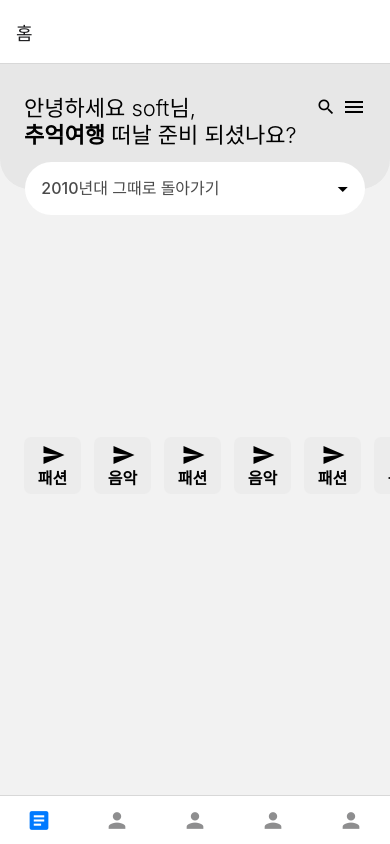
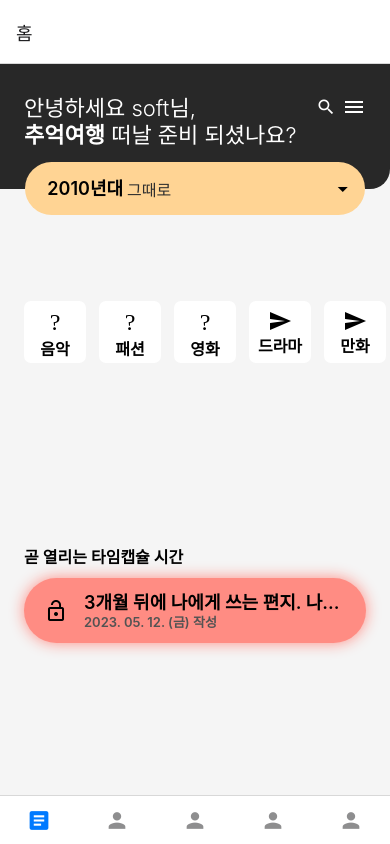
Before and after one commit to Neordinary4th-TimeTravel/TimeTravel_Front, a React Native app: screen /Home in a window 390 px wide. Built offline with nearby package versions, Linux system fonts and the light colour scheme.

Commit message:
[FEAT] Create Home Screen Date 컴포넌트 추가

```diff
--- /dev/null
+++ b/src/screens/HomeScreen/HomeDate.tsx
@@ -0,0 +1,236 @@
+import React, {useState, useEffect} from 'react';
+import {styled} from 'styled-components/native';
+import MaterialIcons from 'react-native-vector-icons/MaterialIcons';
+import {Modal} from 'react-native';
+
+interface HomeDateProps {
+  lockDate: string;
+  createDate: string;
+}
+
+function HomeDate({lockDate, createDate}: HomeDateProps) {
+  const [visible, setVisible] = useState<boolean>(false);
+  const [remainingTime, setRemainingTime] = useState<string>('');
+
+  // 2023-05-12 => 2023.05.12 (금) 작성 으로 변경
+  const createDateObj = new Date(createDate);
+  const formattedCreateDate =
+    createDateObj.toLocaleDateString('ko-KR', {
+      year: 'numeric',
+      month: '2-digit',
+      day: '2-digit',
+      weekday: 'short',
+    }) + ' 작성';
+
+  // 남은 시간 계산
+  // remaingTime이 변할때마다 리렌더링 (1분단위)
+  useEffect(() => {
+    const interval = setInterval(() => {
+      const currentDate = new Date();
+      const lockDateObj = new Date(lockDate);
+      const timeDiff = lockDateObj.getTime() - currentDate.getTime();
+
+      if (timeDiff >= 0) {
+        const days = Math.floor(timeDiff / (1000 * 60 * 60 * 24));
+        const hours = Math.floor(
+          (timeDiff % (1000 * 60 * 60 * 24)) / (1000 * 60 * 60),
+        );
+        const minutes = Math.floor((timeDiff % (1000 * 60 * 60)) / (1000 * 60));
+
+        setRemainingTime(`${days}일, ${hours}시간 ${minutes}분 뒤 오픈`);
+      } else {
+        setRemainingTime('');
+      }
+    }, 60000);
+
+    return () => clearInterval(interval);
+  }, [lockDate]);
+
+  const showDialog = () => {
+    const lockDateTime = new Date(lockDate);
+    const currentDate = new Date();
+
+    console.log(lockDateTime);
+    if (lockDateTime <= currentDate) {
+      setVisible(true);
+    }
+  };
+
+  const handleCancel = () => setVisible(false);
+
+  return (
+    <>
+      <StyledView>
+        <DateTitle>곧 열리는 타임캡슐 시간</DateTitle>
+        {remainingTime ? (
+          <LockView onPress={showDialog}>
+            <MaterialIcons name="lock-outline" color="black" size={24} />
+            <DateView>
+              <LockDate>{remainingTime}</LockDate>
+              <CreateDate>{formattedCreateDate}</CreateDate>
+            </DateView>
+          </LockView>
+        ) : (
+          <LockOpenView onPress={showDialog}>
+            <MaterialIcons name="lock-open" color="black" size={24} />
+            <DateView>
+              <LockDate>3개월 뒤에 나에게 쓰는 편지. 나...</LockDate>
+              <CreateDate>{formattedCreateDate}</CreateDate>
+            </DateView>
+          </LockOpenView>
+        )}
+      </StyledView>
+      <Modal
+        visible={visible}
+        animationType="slide"
+        transparent={true}
+        onRequestClose={handleCancel}>
+        <ModalContent>
+          <ModalView>
+            <DialogTitle>주위의 사람들을 소중히 여기길</DialogTitle>
+            <DialogLine></DialogLine>
+            <DialogDescription>
+              실패를 두려워하지 마세요. 실패는 성공의 열쇠입니다. 성공하기
+              위해서는 실패와 실수로부터 배우고 성장하는 것이 필수입니다.
+            </DialogDescription>
+            <DialogDescription>
+              실패는 일시적인 것일 뿐이며, 그 속에는 소중한 교훈이 경험이 담겨
+              있습니다. 실패를 두려워하지 않고 도전하고 시도하는 용기를
+              가져주세요.
+            </DialogDescription>
+            <DialogDescription>{createDate}</DialogDescription>
+            <DialogButton onPress={handleCancel}>
+              <DialogButtonText>확인완료</DialogButtonText>
+            </DialogButton>
+          </ModalView>
+        </ModalContent>
+      </Modal>
+    </>
+  );
+}
+
+export default HomeDate;
+
+const StyledView = styled.View`
+  flex: 1;
+  padding-left: 24;
+  padding-top: 24;
+  padding-bottom: 24;
+  padding-right: 24;
+`;
+
+const DateTitle = styled.Text`
+  font-style: normal;
+  font-weight: 600;
+  font-size: 16;
+  line-height: 19;
+  color: #000000;
+`;
+
+const LockView = styled.TouchableOpacity`
+  height: 65;
+  flex-direction: row;
+  align-items: center;
+  border-radius: 50px;
+  padding-left: 20;
+  padding-top: 13;
+  padding-right: 46;
+  padding-bottom: 12;
+  margin-top: 11;
+  background: #ffd494;
+  box-shadow: 0px 0px 15px #ffd494;
+`;
+
+const LockOpenView = styled.TouchableOpacity`
+  height: 65;
+  flex-direction: row;
+  align-items: center;
+  border-radius: 50px;
+  padding-left: 20;
+  padding-top: 13;
+  padding-right: 46;
+  padding-bottom: 12;
+  margin-top: 11;
+  background: #ff8c83;
+  box-shadow: 0px 0px 15px #ff8c83;
+`;
+
+const DateView = styled.View`
+  margin-left: 16;
+`;
+
+const LockDate = styled.Text`
+  font-style: normal;
+  font-weight: 600;
+  font-size: 18;
+  line-height: 22;
+  color: #000000;
+`;
+
+const CreateDate = styled.Text`
+  font-style: normal;
+  font-weight: 600;
+  font-size: 13;
+  line-height: 16;
+  color: #535353;
+`;
+
+const ModalContent = styled.View`
+  flex: 1;
+  border-radius: 15px;
+  justify-content: center;
+  align-items: center;
+  background-color: rgba(0, 0, 0, 0.5);
+`;
+
+const ModalView = styled.View`
+  background-color: #fff;
+  width: 340;
+  height: 320;
+  border-radius: 15px;
+  justify-content: space-between;
+  align-items: flex-start;
+  padding-top: 23;
+  padding-left: 16;
+  padding-right: 20;
+  padding-bottom: 16;
+`;
+
+const DialogTitle = styled.Text`
+  font-style: normal;
+  font-weight: 600;
+  font-size: 20;
+  line-height: 24;
+  color: #000000;
+`;
+
+const DialogLine = styled.View`
+  width: 100%;
+  border: 0.6px solid #dbdbdb;
+`;
+
+const DialogDescription = styled.Text`
+  font-style: normal;
+  font-weight: 500;
+  font-size: 14;
+  line-height: 19;
+  color: #000000;
+`;
+
+const DialogButton = styled.TouchableOpacity`
+  width: 100%;
+  height: 47;
+  background: #efefef;
+  border-radius: 10px;
+  align-items: center;
+  justify-content: center;
+  text-align: center;
+`;
+
+const DialogButtonText = styled.Text`
+  font-style: normal;
+  font-weight: 600;
+  font-size: 15;
+  line-height: 18;
+  color: #000000;
+`;
--- a/src/screens/HomeScreen/HomeHeader.tsx
+++ b/src/screens/HomeScreen/HomeHeader.tsx
@@ -1,7 +1,7 @@
 import React, {useState} from 'react';
 import MaterialIcons from 'react-native-vector-icons/MaterialIcons';
 import {styled} from 'styled-components/native';
-import {BottomSheet, Button, ListItem} from '@rneui/base';
+import {BottomSheet, ListItem} from '@rneui/base';
 
 interface HomeHeaderProps {
   userName: string;
@@ -33,33 +33,17 @@ function HomeHeader({userName, defaultYear, list}: HomeHeaderProps) {
           </TitleText>
         </TextView>
         <IconView>
-          <Icon name="search" color="black" size={20} />
-          <Icon name="menu" color="black" size={24} />
+          <Icon name="search" color="white" size={20} />
+          <Icon name="menu" color="white" size={24} />
         </IconView>
       </StyledView>
       <YearView onPress={() => setIsVisible(true)}>
-        <Button
-          title={
-            item
-              ? `${item}년대 그때로 돌아가기`
-              : `${defaultYear}년대 그때로 돌아가기`
-          }
-          buttonStyle={{
-            flexDirection: 'row',
-            alignItems: 'center',
-            justifyContent: 'space-between',
-            paddingHorizontal: 16,
-            backgroundColor: 'transparent',
-          }}
-          titleStyle={{
-            fontStyle: 'normal',
-            fontWeight: '500',
-            fontSize: 16,
-            color: '#4A4A4A',
-            lineHeight: 19,
-            textAlign: 'left',
-          }}
-        />
+        <YeaeTitleView>
+          <YearTitleBold>
+            {item ? `${item}년대` : `${defaultYear}년대`}
+          </YearTitleBold>
+          <YearTitle>그때로</YearTitle>
+        </YeaeTitleView>
         <MaterialIcons name="arrow-drop-down" color="black" size={24} />
         <BottomSheet modalProps={{}} isVisible={isVisible}>
           {itemList.map((item, index) => (
@@ -90,8 +74,8 @@ const StyledView = styled.View`
   flex-direction: row;
   justify-content: space-between;
   align-items: flex-start;
-  background-color: #e7e7e7;
-  border-radius: 0px 0px 30px 30px;
+  background-color: #282828;
+  border-radius: 0px 0px 20px 0px;
   position: relative;
   padding-top: 31;
 `;
@@ -102,7 +86,7 @@ const TextView = styled.View`
 `;
 
 const TitleText = styled.Text`
-  color: '#000000';
+  color: #ffffff;
   font-weight: 300;
   font-size: 22;
   line-height: 27;
@@ -131,8 +115,31 @@ const YearView = styled.TouchableOpacity`
   top: 98;
   width: 87%;
   height: 53;
-  background-color: #ffffff;
+  background-color: #ffd494;
   border-radius: 30px;
   justify-content: space-between;
   padding-right: 10;
 `;
+
+const YeaeTitleView = styled.View`
+  flex-direction: row;
+  align-items: flex-end;
+`;
+
+const YearTitleBold = styled.Text`
+  font-style: normal;
+  font-weight: 600;
+  font-size: 18;
+  line-height: 22;
+  color: #000000;
+  padding-left: 22;
+`;
+
+const YearTitle = styled.Text`
+  font-style: normal;
+  font-weight: 500;
+  font-size: 16;
+  line-height: 19;
+  color: #2f2f2f;
+  margin-left: 4;
+`;
--- a/src/screens/HomeScreen/SubjectButton.tsx
+++ b/src/screens/HomeScreen/SubjectButton.tsx
@@ -11,7 +11,7 @@ interface SubjectButtonProps {
 function SubjectButton({key, iconName, subjectName}: SubjectButtonProps) {
   return (
     <StyledView key={key}>
-      <Icon name={iconName} color="black" size={24} />
+      <MaterialIcons name={iconName} color="black" size={24} />
       <SubjectName>{subjectName}</SubjectName>
     </StyledView>
   );
@@ -20,19 +20,14 @@ function SubjectButton({key, iconName, subjectName}: SubjectButtonProps) {
 export default SubjectButton;
 
 const StyledView = styled.View`
-  width: 57;
-  height: 57;
-  background-color: #ececec;
+  width: 62;
+  height: 62;
+  background-color: white;
   overflow: hidden;
   justify-content: center;
   align-items: center;
   border-radius: 7px;
   margin-right: 13;
-`;
-
-const Icon = styled(MaterialIcons)`
-  width: 22;
-  height: 22;
 `;
 
 const SubjectName = styled.Text`
--- a/src/screens/HomeScreen/index.tsx
+++ b/src/screens/HomeScreen/index.tsx
@@ -1,5 +1,6 @@
 import React from 'react';
 import {styled} from 'styled-components/native';
+import HomeDate from './HomeDate';
 import HomeHeader from './HomeHeader';
 import HomeSubjectFilter from './HomeSubjectFilter';
 
@@ -9,28 +10,24 @@ export default function () {
       <HomeHeader
         userName="soft"
         defaultYear="2010"
-        list={['1980', '1990', '2000']}
+        list={['1980', '1990', '2000', '2010', '2020']}
       />
       <HomeSubjectFilter
         subjects={[
-          {iconName: 'send', subjectName: '패션'},
-          {iconName: 'send', subjectName: '음악'},
-          {iconName: 'send', subjectName: '패션'},
-          {iconName: 'send', subjectName: '음악'},
-          {iconName: 'send', subjectName: '패션'},
-          {iconName: 'send', subjectName: '음악'},
-          {iconName: 'send', subjectName: '패션'},
-          {iconName: 'send', subjectName: '음악'},
-          {iconName: 'send', subjectName: '패션'},
-          {iconName: 'send', subjectName: '음악'},
-          {iconName: 'send', subjectName: '패션'},
-          {iconName: 'send', subjectName: '음악'},
+          {iconName: 'headphones', subjectName: '음악'},
+          {iconName: 'styler', subjectName: '패션'},
+          {iconName: 'movie_info', subjectName: '영화'},
+          {iconName: 'send', subjectName: '드라마'},
+          {iconName: 'send', subjectName: '만화'},
+          {iconName: 'send', subjectName: '예능'},
         ]}
       />
+      <HomeDate lockDate="2023-05-27" createDate="2023-05-12" />
     </StyledView>
   );
 }
 
 const StyledView = styled.View`
   flex: 1;
+  background-color: #f5f5f5;
 `;
```
